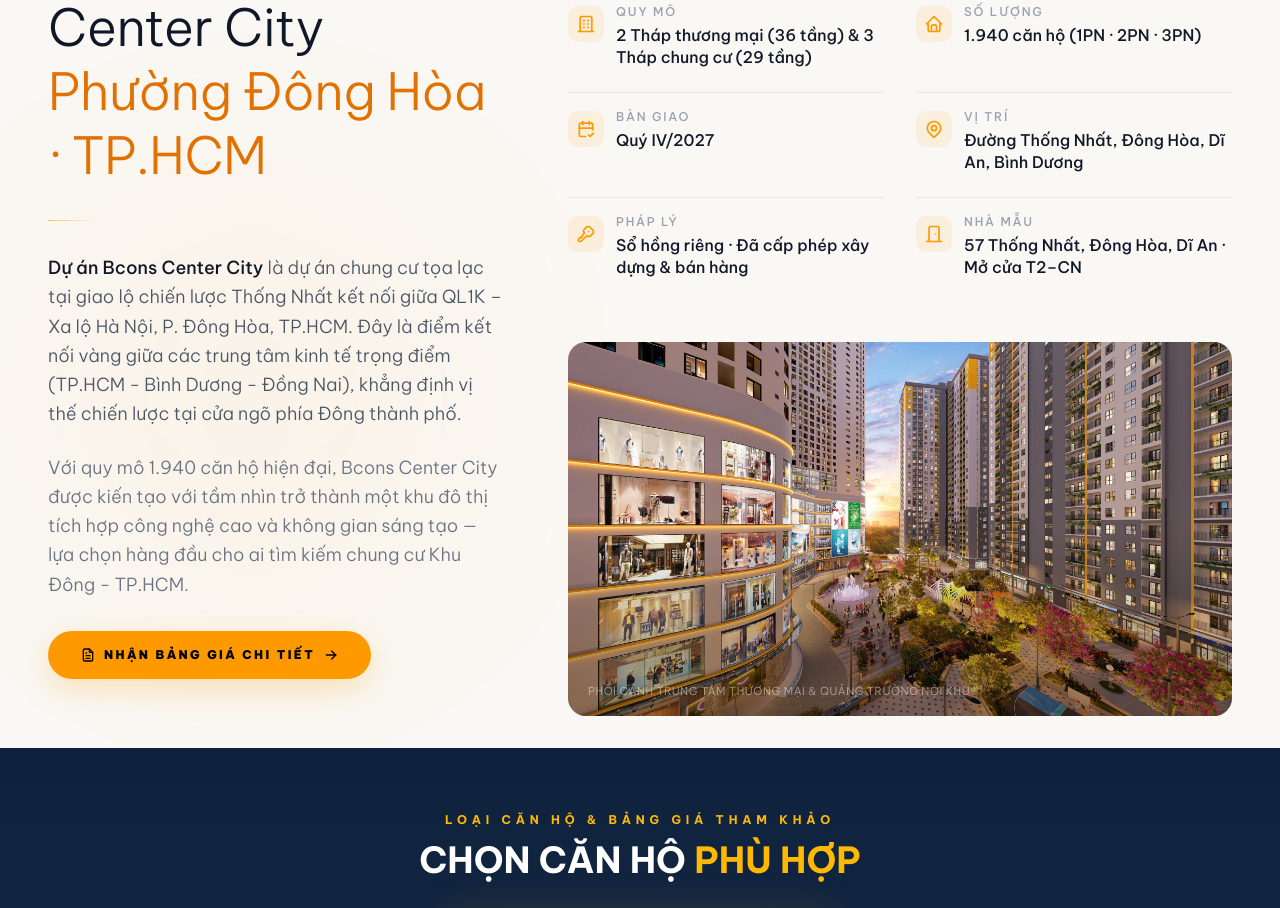
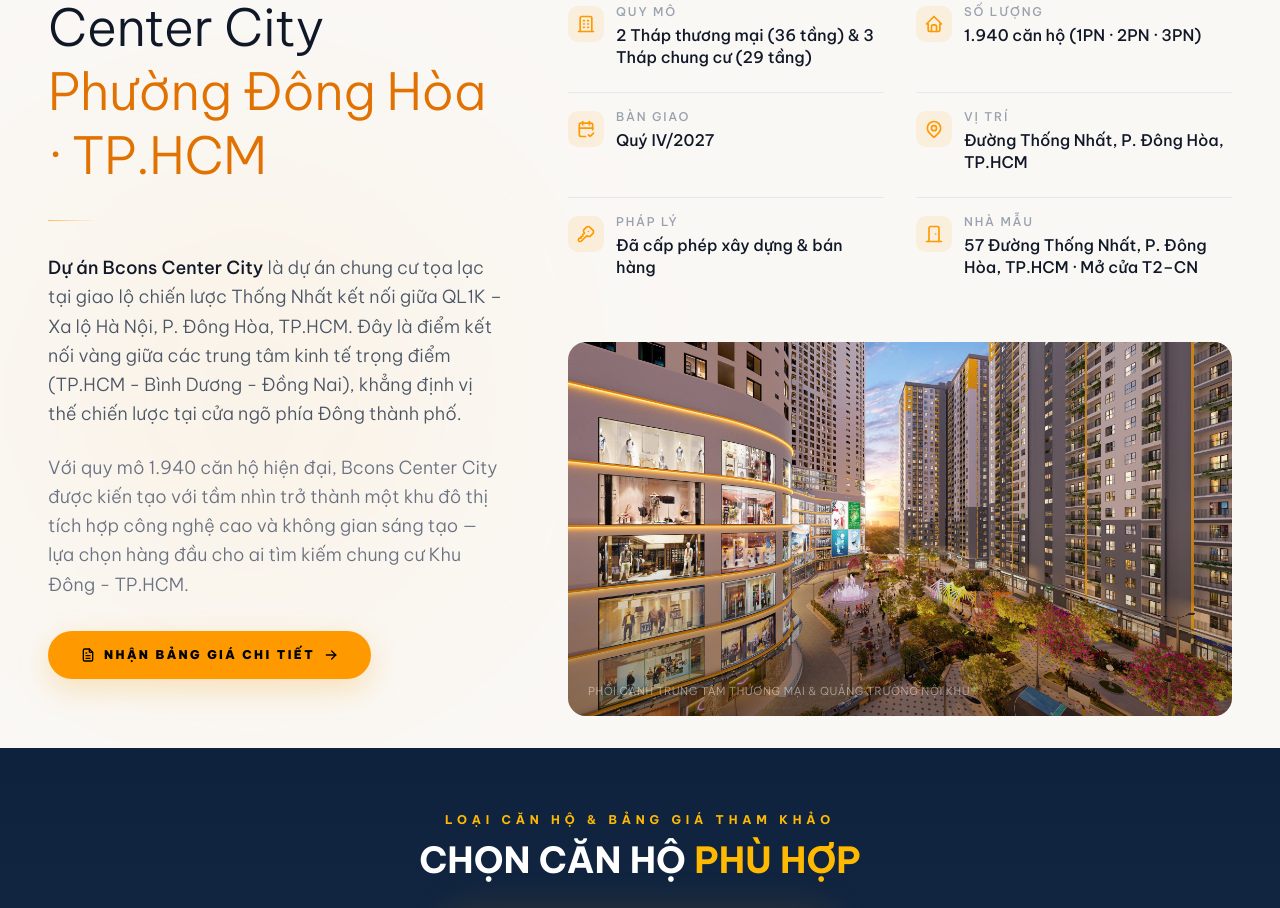
Before and after one commit to duylhbcons-jpg/duy-bcons-center, a Next.js app: page / in a window 1280 px wide. Shown: the part 1072-1980 px from the top of the page. Built offline with nearby package versions, Linux system fonts and the light colour scheme.

Commit message:
feat: add OverviewSection component with project facts, stats, and layout details

```diff
--- a/app/_components/OverviewSection.tsx
+++ b/app/_components/OverviewSection.tsx
@@ -43,17 +43,17 @@
     {
         icon: <IconMapPin size={20} />,
         label: "Vị trí",
-        value: "Đường Thống Nhất, Đông Hòa, Dĩ An, Bình Dương",
+        value: "Đường Thống Nhất, P. Đông Hòa, TP.HCM",
     },
     {
         icon: <IconKey size={20} />,
         label: "Pháp lý",
-        value: "Sổ hồng riêng · Đã cấp phép xây dựng & bán hàng",
+        value: "Đã cấp phép xây dựng & bán hàng",
     },
     {
         icon: <IconDoor size={20} />,
         label: "Nhà mẫu",
-        value: "57 Thống Nhất, Đông Hòa, Dĩ An · Mở cửa T2–CN",
+        value: "57 Đường Thống Nhất, P. Đông Hòa, TP.HCM · Mở cửa T2–CN",
     },
 ];
 
```
